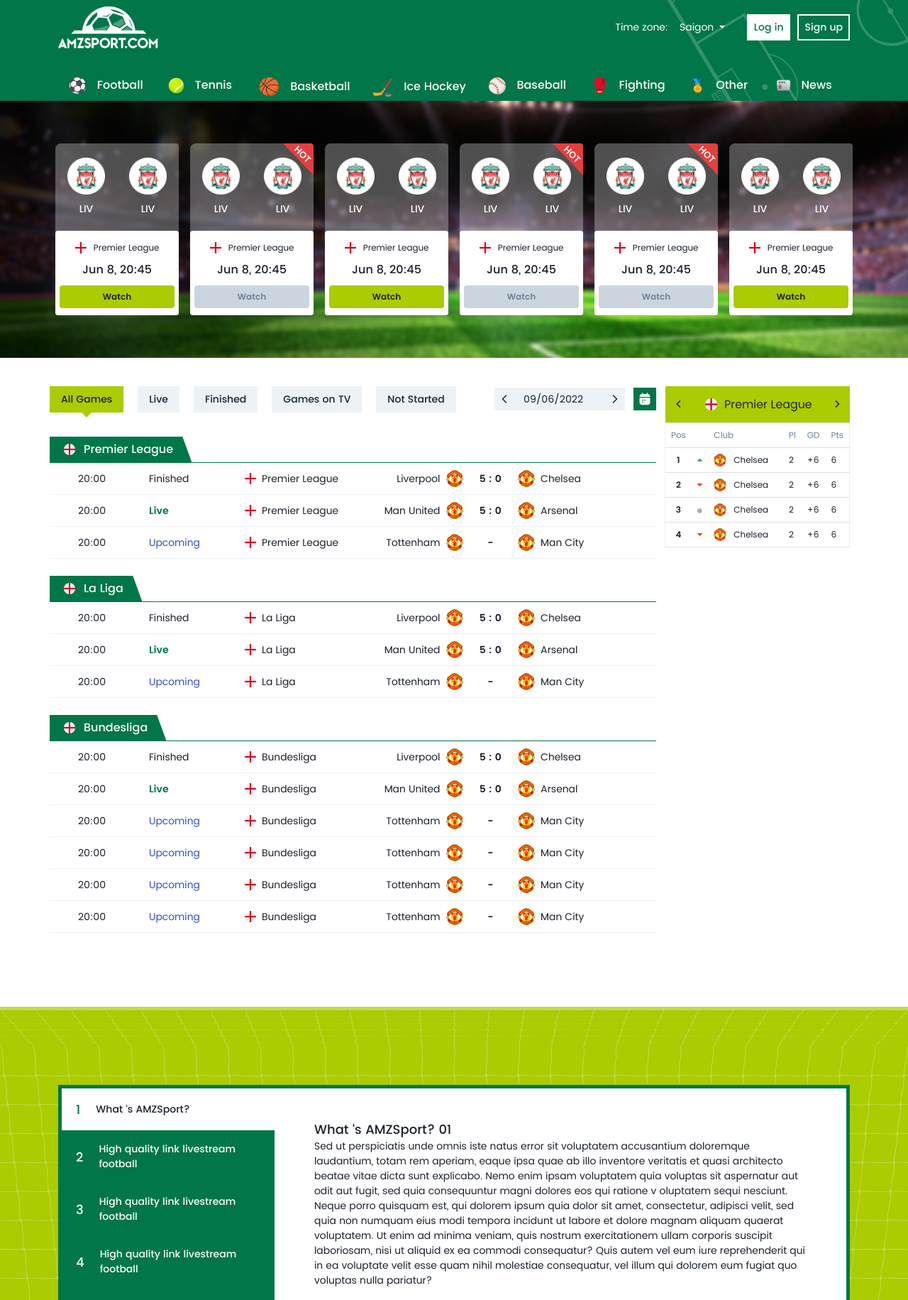
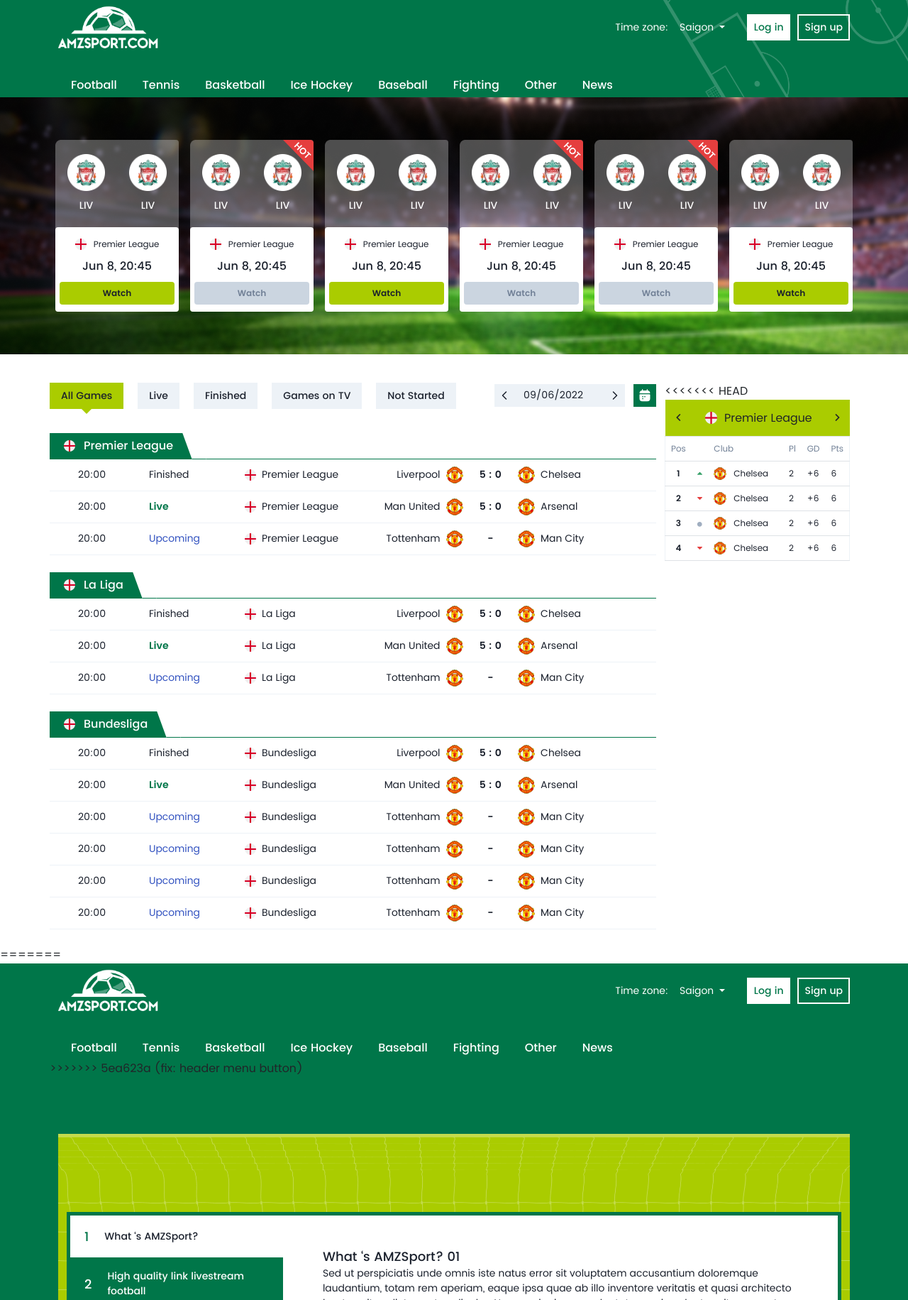
Before and after one commit to trieudung2509/amzsports, a PHP site: page /index.html in a window 1280 px wide. Shown: the top 1831 px of the page at 71% size. Run offline with PHP 8.4, Linux system fonts and the light colour scheme; some libraries are stand-ins or nearby versions.

Commit message:
fix: header menu button

```diff
--- a/css/main.css
+++ b/css/main.css
@@ -170,13 +170,13 @@
   }
 }
 .main-header .navbar-menu li.nav-item {
-  padding: 10px 0px 5px 15px;
+  padding: 10px 18px 5px 18px;
   -webkit-transition: all 0.5s ease-in-out;
   transition: all 0.5s ease-in-out;
 }
 @media only screen and (max-width: 575px) {
   .main-header .navbar-menu li.nav-item {
-    width: 160px;
+    width: 130px;
   }
 }
 .main-header .navbar-menu li.nav-item.active, .main-header .navbar-menu li.nav-item:hover {
--- a/index.html
+++ b/index.html
@@ -72,42 +72,42 @@
                 <ul class="navbar-nav">
                   <li class="nav-item football" data-menu="football">
                     <a class="nav-link" aria-current="page" href="#">
-										<img src="../images/football.png" alt=""> <span>Football</span>
+                        <span>Football</span>
                     </a>
                   </li>
                   <li class="nav-item tennis" data-menu="tennis">
                     <a class="nav-link" aria-current="page" href="#">
-										<img src="../images/tennis.png" alt=""> <span>Tennis</span>
+                        <span>Tennis</span>
                     </a>
                   </li>
                   <li class="nav-item">
                     <a class="nav-link" aria-current="page" href="#">
-										<img src="../images/basketball.png" alt=""> <span>Basketball</span>
+                        <span>Basketball</span>
                     </a>
                   </li>
                   <li class="nav-item">
                     <a class="nav-link" aria-current="page" href="#">
-										<img src="../images/ice-hockey.png" alt=""> <span>Ice Hockey</span>
+                        <span>Ice Hockey</span>
                     </a>
                   </li>
                   <li class="nav-item">
                     <a class="nav-link" aria-current="page" href="#">
-										<img src="../images/baseball.png" alt=""> <span>Baseball</span>
+                        <span>Baseball</span>
                     </a>
                   </li>
                   <li class="nav-item">
                     <a class="nav-link" aria-current="page" href="#">
-										<img src="../images/fighting.png" alt="">   <span>Fighting</span>
+                        <span>Fighting</span>
                     </a>
                   </li>
                   <li class="nav-item">
                     <a class="nav-link" aria-current="page" href="#">
-										<img src="../images/other.png" alt=""> <span>Other</span>
+                        <span>Other</span>
                     </a>
                   </li>
                   <li class="nav-item">
                     <a class="nav-link" aria-current="page" href="../news.php">
-										<img src="../images/news.png" alt="">  <span>News</span>
+                        <span>News</span>
                     </a>
                   </li>
                 </ul>
@@ -897,6 +897,7 @@
 										</td>
 									</tr>
 
+<<<<<<< HEAD
 									<tr>
 										<td>
 											2
@@ -972,6 +973,244 @@
 					</div>
 				</div>
 			</div>
+=======
+  <body>
+    <header class="main-header">
+      <div class="container">
+        <div class="row g-0 justify-content-between align-items-center">
+          <nav class="navbar navbar-top">
+              <a href="#" class="navbar-logo">
+                    <img src="images/logo.png" alt="">
+                  </a>
+              <div class="header-right-button">
+                <ul class="main-nav">
+                    <li>
+                      <div class="time-zone">
+                        <span>Time zone:</span>
+                        <a class="nav-link dropdown-toggle" href="#" id="navbarDropdown" role="button" data-bs-toggle="dropdown" aria-expanded="false">
+                          Saigon
+                        </a>
+                        <ul class="dropdown-menu" aria-labelledby="navbarDropdown">
+                          <li><a class="dropdown-item" href="#">Sai gon 1</a></li>
+                          <li><a class="dropdown-item" href="#">Another action</a></li>
+                        </ul>
+                      </div>
+                    </li>
+                    <li>
+                      <a href="page-login.html">
+                        <button type="button" class="btn btn-login">Log in</button>
+                      </a>
+                    </li>
+                    <li><a href="page-login.html">
+                      <button type="button" class="btn btn-logup">Sign up</button>
+                    </a></li>
+                    <!-- <li class="avatar-logined">
+                      <a href="">
+                        <img src="../images/avatar.png" />
+                      </a>
+                    </li> -->
+                  </ul>
+              </div>
+          </nav>
+        </div>
+        <div class="row">
+          <div class="menu-block">
+              <nav class="navbar navbar-expand-lg navbar-menu">
+                <ul class="navbar-nav">
+                  <li class="nav-item football" data-menu="football">
+                    <a class="nav-link" aria-current="page" href="#">
+                        <span>Football</span>
+                    </a>
+                  </li>
+                  <li class="nav-item tennis" data-menu="tennis">
+                    <a class="nav-link" aria-current="page" href="#">
+                        <span>Tennis</span>
+                    </a>
+                  </li>
+                  <li class="nav-item">
+                    <a class="nav-link" aria-current="page" href="#">
+                        <span>Basketball</span>
+                    </a>
+                  </li>
+                  <li class="nav-item">
+                    <a class="nav-link" aria-current="page" href="#">
+                        <span>Ice Hockey</span>
+                    </a>
+                  </li>
+                  <li class="nav-item">
+                    <a class="nav-link" aria-current="page" href="#">
+                        <span>Baseball</span>
+                    </a>
+                  </li>
+                  <li class="nav-item">
+                    <a class="nav-link" aria-current="page" href="#">
+                        <span>Fighting</span>
+                    </a>
+                  </li>
+                  <li class="nav-item">
+                    <a class="nav-link" aria-current="page" href="#">
+                        <span>Other</span>
+                    </a>
+                  </li>
+                  <li class="nav-item">
+                    <a class="nav-link" aria-current="page" href="../news.php">
+                        <span>News</span>
+                    </a>
+                  </li>
+                </ul>
+            </nav>
+            <div class="block-sub-menu">
+              <div class="children-menu football" data-hover="football">
+                  <a href="" class="header-chil">View all football <i class="far fa-arrow-right"></i></a>
+                  <div class="row">
+                      <div class="mega-menu__grid chilren-item">
+                        <div>
+                            <ul class="mega-menu__menu">
+                              <li class="mega-menu__menu__title">British</li>
+                              <li><a href="">English Football on TV</a></li>
+                              <li><a href="">Premier League on TV</a></li>
+                              <li><a href="">Championship on TV</a></li>
+                              <li><a href="">League One on TV</a></li>
+                              <li><a href="">League Two on TV</a></li>
+                              <li><a href="">FA Cup on TV</a></li>
+                              <li><a href="">Carabao Cup on TV</a></li>
+                              <li><a href="">Scottish Football on TV</a></li>
+                              <li><a href="">Welsh Football on TV</a></li>
+                              <li><a href="">Men's Football on TV</a></li>
+                              <li><a href="">Non-League Football on TV</a></li>
+                              <li><a href="">Reserves &amp; Youth Football on TV</a></li>
+                            </ul>
+                        </div>
+                        <div>
+                            <ul class="mega-menu__menu">
+                              <li class="mega-menu__menu__title">European</li>
+                              <li><a href="">Champions League on TV</a></li>
+                              <li><a href="">Europa League on TV</a></li>
+                              <li><a href="">Europa Conference League</a></li>
+                              <li><a href="">UEFA Super Cup on TV</a></li>
+                              <li><a href="">Spanish Football on TV</a></li>
+                              <li><a href="">Italian Football on TV</a></li>
+                              <li><a href="">German Football on TV</a></li>
+                              <li><a href="">French Football on TV</a></li>
+                              <li><a href="">Dutch Football on TV</a></li>
+                              <li><a href="">Portuguese Football on TV</a></li>
+                              <li><a href="">Russian Football on TV</a></li>
+                              <li><a href="">Irish Football on TV</a></li>
+                            </ul>
+                        </div>
+                        <div>
+                            <ul class="mega-menu__menu">
+                              <li class="mega-menu__menu__title">Rest of the World</li>
+                              <li><a href="">MLS Football on TV</a></li>
+                              <li><a href="">A-League Football on TV</a></li>
+                              <li><a href="">South American Football on TV</a></li>
+                              <li><a href="">Chinese Football on TV</a></li>
+                            </ul>
+                            <ul class="mega-menu__menu">
+                              <li class="mega-menu__menu__title">Women's Football</li>
+                              <li><a href="">Women's Football on TV</a></li>
+                              <li><a href="">FA WSL on TV</a></li>
+                              <li><a href="">Women's FA Cup on TV</a></li>
+                              <li><a href="">Women's Champions League</a></li>
+                              <li><a href="">Women's World Cup on TV</a></li>
+                            </ul>
+                        </div>
+                        <div>
+                            <ul class="mega-menu__menu">
+                              <li class="mega-menu__menu__title">International</li>
+                              <li><a href="">International Football on TV</a></li>
+                              <li><a href="">Women's Euro 2022 on TV</a></li>
+                              <li><a href="">World Cup 2022 on TV</a></li>
+                              <li><a href="">Euro 2020 on TV</a></li>
+                              <li><a href="">UEFA Nations League on TV</a></li>
+                              <li><a href="">UEFA U21 Championship on TV</a></li>
+                              <li><a href="">Copa America on TV</a></li>
+                              <li><a href="">Africa Cup of Nations on TV</a></li>
+                              <li><a href="">CONCACAF Gold Cup on TV</a></li>
+                              <li><a href="">Olympic Football on TV</a></li>
+                              <li><a href="">FIFA Club World Cup on TV</a></li>
+                            </ul>
+                        </div>
+                      </div>
+                  </div>
+                </div>
+                <div class="children-menu tennis" data-hover="tennis">
+                  <a href="" class="header-chil">View all tennis <i class="far fa-arrow-right"></i></a>
+                  <div class="row">
+                      <div class="mega-menu__grid chilren-item">
+                        <div>
+                            <ul class="mega-menu__menu">
+                              <li class="mega-menu__menu__title">British</li>
+                              <li><a href="">English Football on TV</a></li>
+                              <li><a href="">Premier League on TV</a></li>
+                              <li><a href="">Championship on TV</a></li>
+                              <li><a href="">League One on TV</a></li>
+                              <li><a href="">League Two on TV</a></li>
+                              <li><a href="">FA Cup on TV</a></li>
+                              <li><a href="">Carabao Cup on TV</a></li>
+                              <li><a href="">Scottish Football on TV</a></li>
+                              <li><a href="">Welsh Football on TV</a></li>
+                              <li><a href="">Men's Football on TV</a></li>
+                              <li><a href="">Non-League Football on TV</a></li>
+                              <li><a href="">Reserves &amp; Youth Football on TV</a></li>
+                            </ul>
+                        </div>
+                        <div>
+                            <ul class="mega-menu__menu">
+                              <li class="mega-menu__menu__title">European</li>
+                              <li><a href="">Champions League on TV</a></li>
+                              <li><a href="">Europa League on TV</a></li>
+                              <li><a href="">Europa Conference League</a></li>
+                              <li><a href="">UEFA Super Cup on TV</a></li>
+                              <li><a href="">Spanish Football on TV</a></li>
+                              <li><a href="">Italian Football on TV</a></li>
+                              <li><a href="">German Football on TV</a></li>
+                              <li><a href="">French Football on TV</a></li>
+                              <li><a href="">Dutch Football on TV</a></li>
+                              <li><a href="">Portuguese Football on TV</a></li>
+                              <li><a href="">Russian Football on TV</a></li>
+                              <li><a href="">Irish Football on TV</a></li>
+                            </ul>
+                        </div>
+                        <div>
+                            <ul class="mega-menu__menu">
+                              <li class="mega-menu__menu__title">Rest of the World</li>
+                              <li><a href="">MLS Football on TV</a></li>
+                              <li><a href="">A-League Football on TV</a></li>
+                              <li><a href="">South American Football on TV</a></li>
+                              <li><a href="">Chinese Football on TV</a></li>
+                            </ul>
+                            <ul class="mega-menu__menu">
+                              <li class="mega-menu__menu__title">Women's Football</li>
+                              <li><a href="">Women's Football on TV</a></li>
+                              <li><a href="">FA WSL on TV</a></li>
+                              <li><a href="">Women's FA Cup on TV</a></li>
+                              <li><a href="">Women's Champions League</a></li>
+                              <li><a href="">Women's World Cup on TV</a></li>
+                            </ul>
+                        </div>
+                        <div>
+                            <ul class="mega-menu__menu">
+                              <li class="mega-menu__menu__title">International</li>
+                              <li><a href="">International Football on TV</a></li>
+                              <li><a href="">Women's Euro 2022 on TV</a></li>
+                              <li><a href="">World Cup 2022 on TV</a></li>
+                              <li><a href="">Euro 2020 on TV</a></li>
+                              <li><a href="">UEFA Nations League on TV</a></li>
+                              <li><a href="">UEFA U21 Championship on TV</a></li>
+                              <li><a href="">Copa America on TV</a></li>
+                              <li><a href="">Africa Cup of Nations on TV</a></li>
+                              <li><a href="">CONCACAF Gold Cup on TV</a></li>
+                              <li><a href="">Olympic Football on TV</a></li>
+                              <li><a href="">FIFA Club World Cup on TV</a></li>
+                            </ul>
+                        </div>
+                      </div>
+                  </div>
+                </div>
+            </div>
+          </div>
+>>>>>>> 5ea623a (fix: header menu button)
 
 		</div>
 
--- a/scss/_header.scss
+++ b/scss/_header.scss
@@ -90,10 +90,10 @@
 			}
 		}
 		li.nav-item {
-			padding: 10px 0px 5px 15px;
+			padding: 10px 18px 5px 18px;
 			transition: all 0.5s ease-in-out;
 			@include mq(max_xs) {
-				width: 160px;
+				width: 130px;
 			}
 			&.active, &:hover {
 				background: #FFFFFF;
```
Also changed, not shown: news-detail.html (+8 -8 lines), news.html (+8 -8 lines), page-football.html (+8 -8 lines), page-match.html (+8 -8 lines), templates/header.php (+8 -8 lines). Lines whose indentation alone changed are shown as unchanged.
